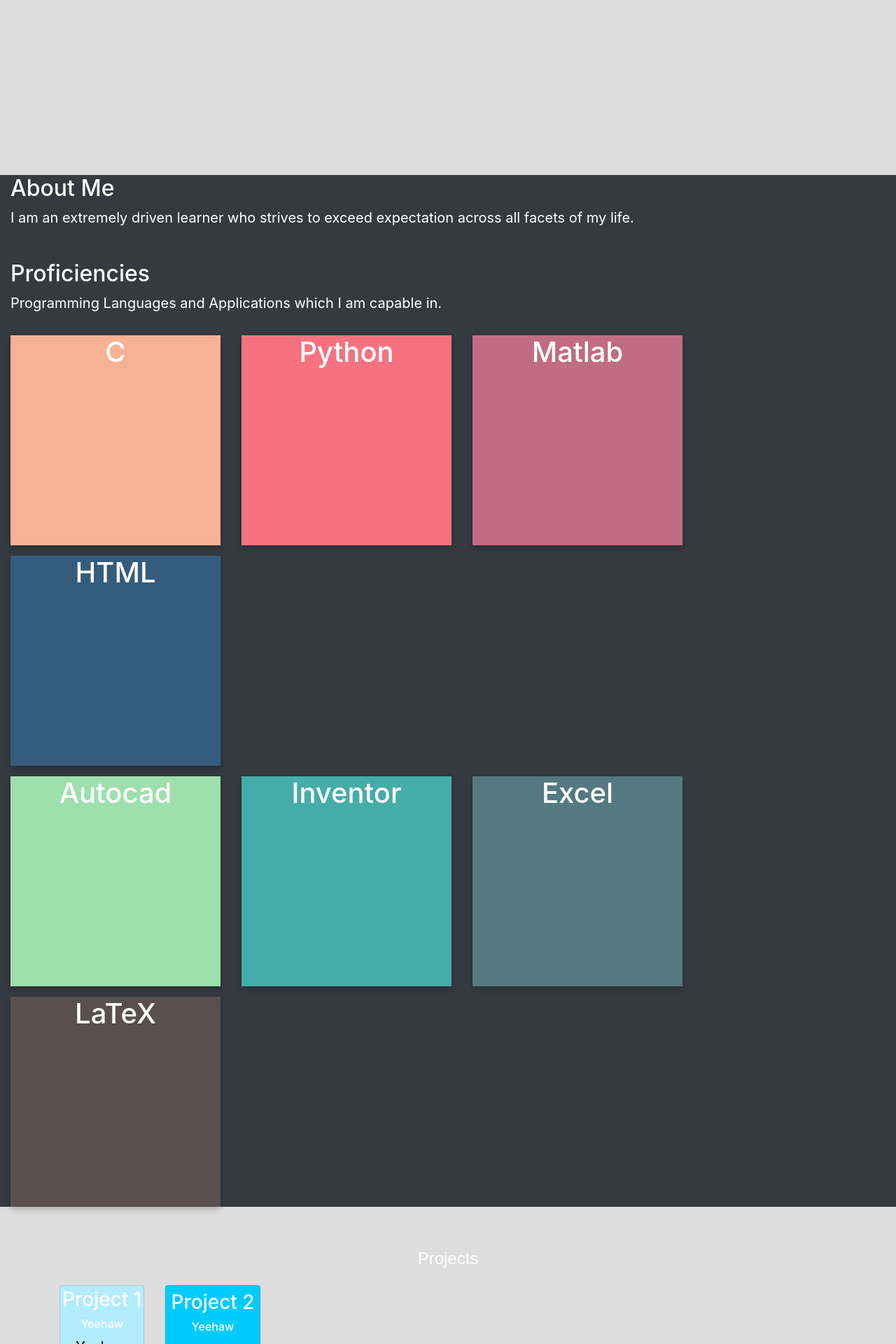
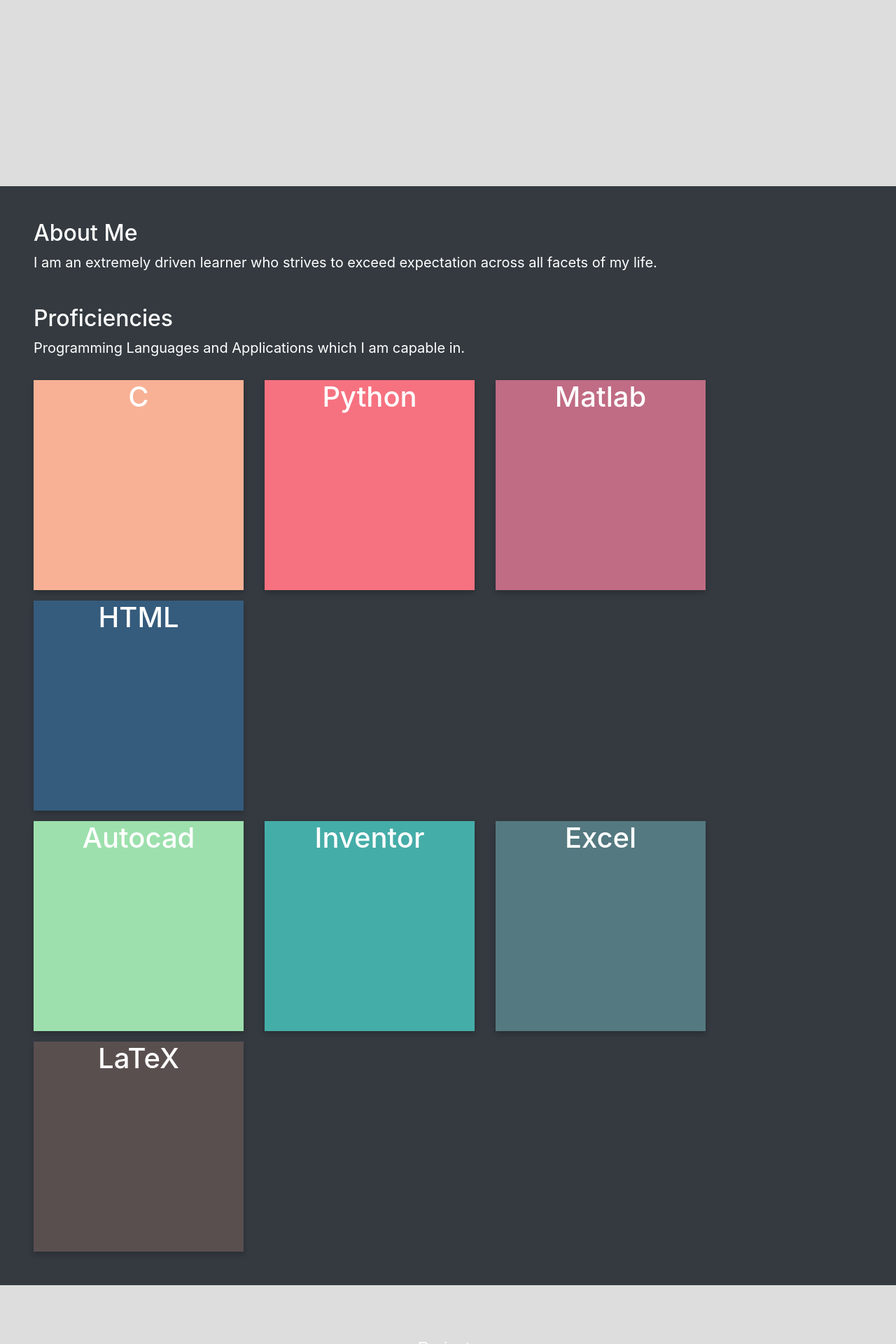
Before and after one commit to MannyLemos/MannyLemos.github.io, a Jekyll site: the page index.html, which Jekyll copies as it is, in a window 1280 px wide. Shown: the part 605-2525 px from the top of the page at 70% size. Built offline with Jekyll 4.4.1, drawn with Linux system fonts in a browser that asks for light colours; nearby versions of some CDN libraries; a script that is not in the unit is left out.

Commit message:
Update index.html

```diff
--- a/index.html
+++ b/index.html
@@ -178,7 +178,16 @@
 
 <div id ="about">
 <div align="Left">
-<div class="container-fluid p-10 my-10 bg-dark text-white">
+<style>
+        /* override Bootstrap's container */
+        .container-fluid {
+            padding-right:0;
+            padding-left:0;
+            margin-right:auto;
+            margin-left:auto
+         }
+</style>
+<div class="container-fluid p-5 my-3 bg-dark text-white">
 <h2>About Me</h2>
 <p>I am an extremely driven learner who strives to exceed expectation across all facets of my life.</p><br>
 <div id ="proficiencies">
```
